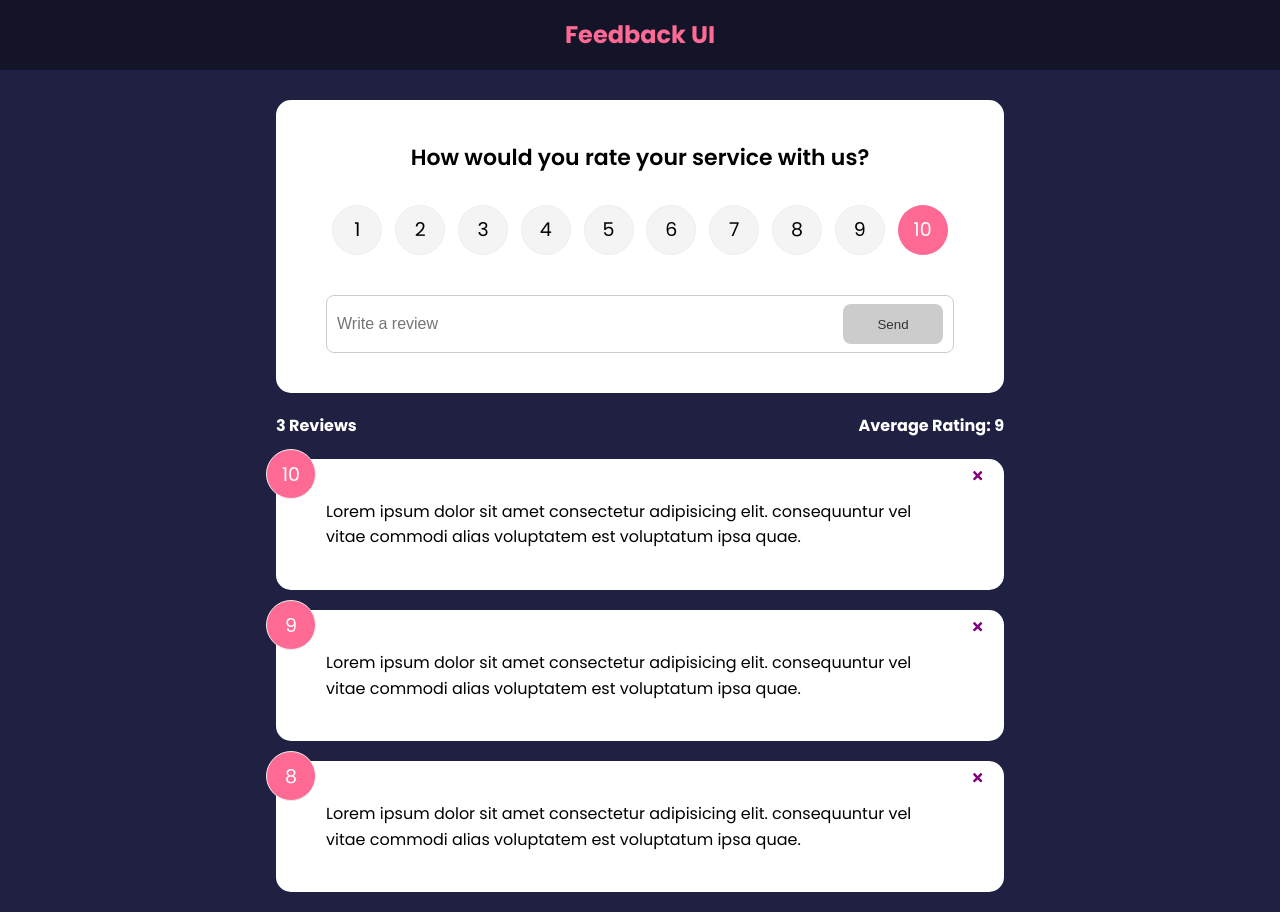
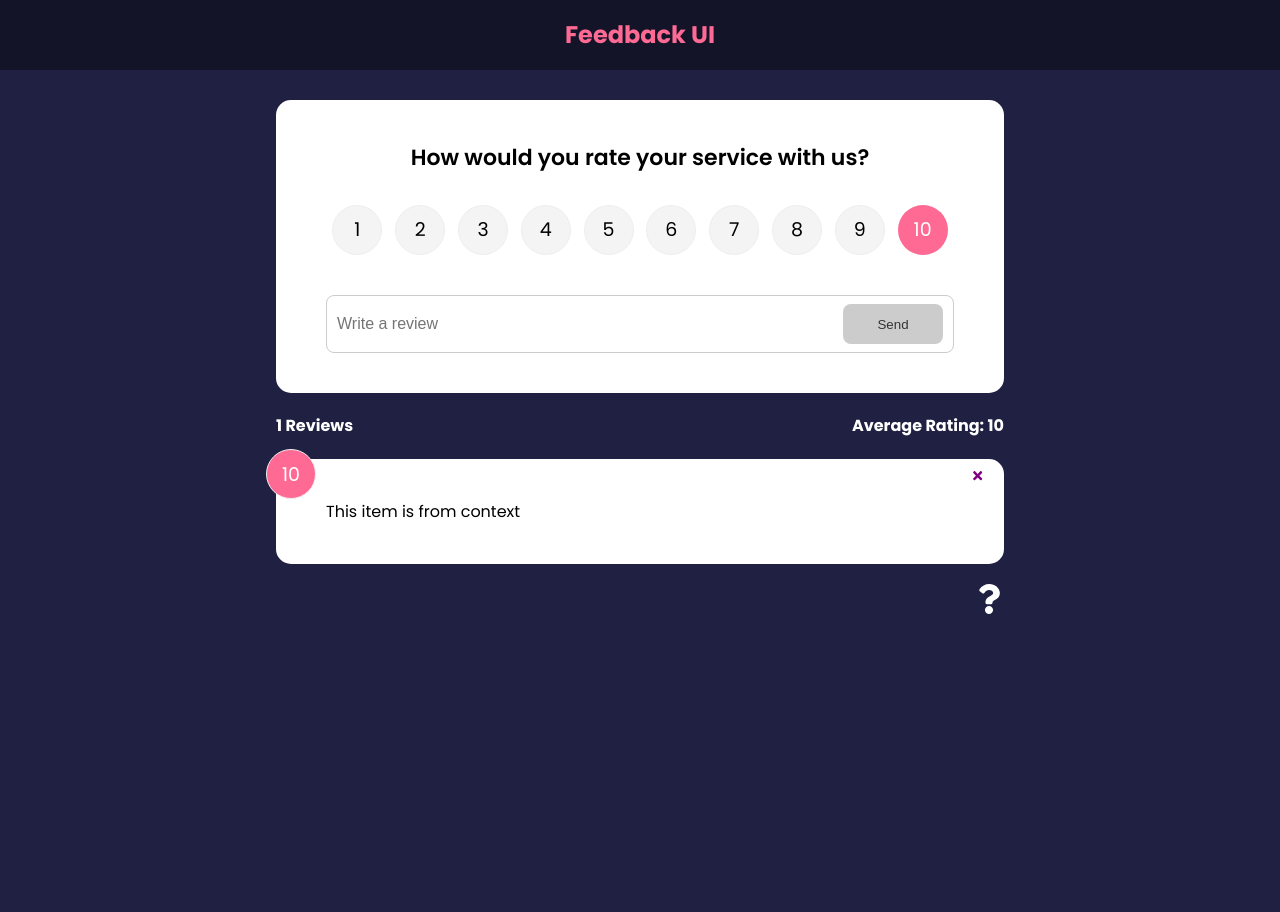
Before and after one commit to deiganM/react-feedback-app, a React (Create React App) app: page / in a window 1280 px wide. After the commit the page ends 800 px from the top, so only its background shows below. Built offline with nearby package versions, Linux system fonts and the light colour scheme.

Commit message:
31. Get Global State With the useContext Hook

```diff
--- a/src/App.js
+++ b/src/App.js
@@ -6,7 +6,9 @@
 import FeedbackData from "./data/FeedbackData"
 import FeedbackStats from "./components/FeedbackStats"
 import FeedbackForm from "./components/FeedbackForm"
+import AboutIconLink from './components/AboutIconLink'
 import AboutPage from './pages/AboutPage'
+import { FeedbackProvider } from './context/FeedbackContext'
 
 function App() {
   // App level state
@@ -28,26 +30,37 @@
 
   return (
     <Router>
+      {/* Context API requires a "provider" to have access to state and context */}
+      <FeedbackProvider>
       <Header />
         <div className="container">
           <Routes>
             <Route
-            exact
-            path="/"
+              exact path="/"
               element={
                 <>
                   <FeedbackForm handleAdd={addFeedback} />
-                <FeedbackStats feedback={feedback} />
+                  <FeedbackStats
+                  />
                   {/* To add state to the 'FeedbackList' component, create a prop */}
                   <FeedbackList
-                  feedback={feedback}
                     handleDelete={deleteFeedback}
                   />
                 </>
-            }></Route>
-          <Route path="/about" element={<AboutPage />} />
+              }>
+            </Route>
+            <Route
+              path="/about"
+              element={
+                <>
+                  <AboutPage />
+                </>
+              }
+            />
           </Routes>
+          <AboutIconLink />
         </div>
+      </FeedbackProvider>
     </Router>
   )
 }
--- /dev/null
+++ b/src/components/AboutIconLink.jsx
@@ -0,0 +1,15 @@
+import { FaQuestion } from "react-icons/fa"
+import { Link } from 'react-router-dom'
+
+function AboutIconLink() {
+  return (
+    <div className="about-link">
+      {/* Use 'Link' to link to internal pages, href can be use for external */}
+      <Link to='/about'>
+        <FaQuestion size={30} />
+      </Link>
+    </div>
+  )
+}
+
+export default AboutIconLink
--- a/src/components/FeedbackList.jsx
+++ b/src/components/FeedbackList.jsx
@@ -1,8 +1,10 @@
-
+import {useContext} from 'react'
 import PropTypes from 'prop-types'
 import FeedbackItem from './FeedbackItem'
+import FeedbackContext from '../context/FeedbackContext'
 
-function FeedbackList( { feedback, handleDelete }) {
+function FeedbackList( { handleDelete }) {
+  const {feedback} = useContext(FeedbackContext)
   if (!feedback || feedback.length === 0) {
     return <p>No Feedback Yet</p>
   }
--- a/src/components/FeedbackStats.jsx
+++ b/src/components/FeedbackStats.jsx
@@ -1,29 +1,33 @@
 import PropTypes from 'prop-types'
+import { useContext } from 'react'
+import FeedbackContext from '../context/FeedbackContext'
 
-function FeedbackStats({feedback}) {
+function FeedbackStats() {
+  const {feedback} = useContext(FeedbackContext)
   // calculate ratings average
   // const average = feedback.reduce((accumulator, feedback) => {
   //   return accumulator + feedback.rating
   // }, 0) / feedback.length
 
   function average() {
-    const average = feedback.reduce((accumulator, feedback) => {
-      return accumulator + feedback.rating
-    }, 0) / feedback.length
+    const average =
+      feedback.reduce((accumulator, feedback) => {
+        return accumulator + feedback.rating
+      }, 0) / feedback.length
 
-    return isNaN(average) ? 0 : average.toFixed(1).replace(/[.,]0$/, '')
+    return isNaN(average) ? 0 : average.toFixed(1).replace(/[.,]0$/, "")
   }
 
   return (
-    <div className="feedback-stats">
+    <div className='feedback-stats'>
       <h4>{feedback.length} Reviews</h4>
       <h4>Average Rating: {average()}</h4>
     </div>
   )
 }
 
-FeedbackStats.propTypes = {
-  feedback: PropTypes.array.isRequired
-}
+// FeedbackStats.propTypes = {
+//   feedback: PropTypes.array.isRequired
+// }
 
 export default FeedbackStats
--- /dev/null
+++ b/src/context/FeedbackContext.js
@@ -0,0 +1,22 @@
+import { createContext, useState } from 'react'
+
+const FeedbackContext = createContext()
+
+// Acts like a wrapper/a slot
+export const FeedbackProvider = ({children}) => {
+  const [feedback, setFeedback] = useState([
+    {
+      id: 1,
+      text: 'This item is from context',
+      rating: 10
+    }
+  ])
+
+  return <FeedbackContext.Provider value={{
+    feedback
+  }}>
+    {children}
+  </FeedbackContext.Provider>
+}
+
+export default FeedbackContext
--- a/src/pages/AboutPage.jsx
+++ b/src/pages/AboutPage.jsx
@@ -1,15 +1,16 @@
-import Card from '../components/shared/Card'
+import Card from "../components/shared/Card"
+import { Link } from "react-router-dom"
 
 function AboutPage() {
   return (
     <Card>
-      <div className="about">
+      <div className='about'>
         <h1>About This Project</h1>
         <p>This is a React app to leave feedback for a product or service.</p>
         <p>Version: 1.0.0</p>
 
         <p>
-          <a href="/">Back To Home</a>
+          <Link to='/'>Back To Home</Link>
         </p>
       </div>
     </Card>
```
Lines whose indentation alone changed are shown as unchanged.
